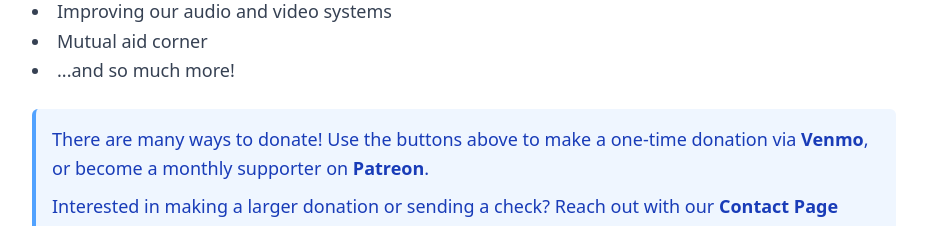
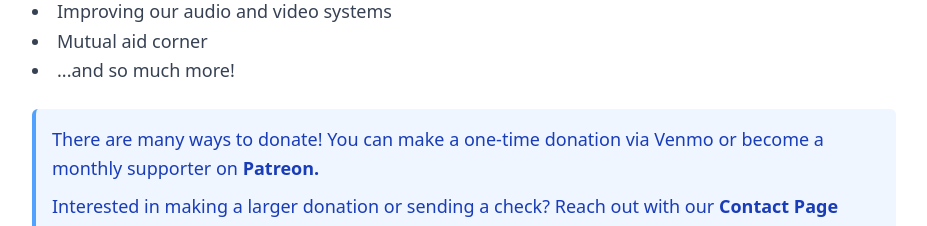
Before and after one commit to BornDeleuze/gray-coast, a React (Vite) app: page /donate in a window 1280 px wide. Shown: the part 860-1086 px from the top of the page, without its empty margins (176-1103 px from the left). Built offline with nearby package versions, Linux system fonts and the light colour scheme.

Commit message:
change donate links

```diff
--- a/src/Pages/Donate.jsx
+++ b/src/Pages/Donate.jsx
@@ -31,8 +31,11 @@ const Donate = () => {
          </ul>
          <div className="bg-blue-50 border-l-4 border-blue-400 p-4 rounded-md text-blue-800">
            <p>
-             There are many ways to donate! Use the buttons above to make a one-time donation via <strong>Venmo</strong>,
-             or become a monthly supporter on <strong>Patreon</strong>.
+             There are many ways to donate! You can make a one-time donation via Venmo
+             <Link to="https://www.patreon.com/graycoastguildhall" className="hover:text-gray-400"> <strong></strong> </Link>
+             or become a monthly supporter on
+             <Link to="https://www.patreon.com/graycoastguildhall" className="hover:text-gray-400"> <strong>Patreon.</strong> </Link>
+
            </p>
            <p className="mt-2">
              Interested in making a larger donation or sending a check? Reach out with our
```
